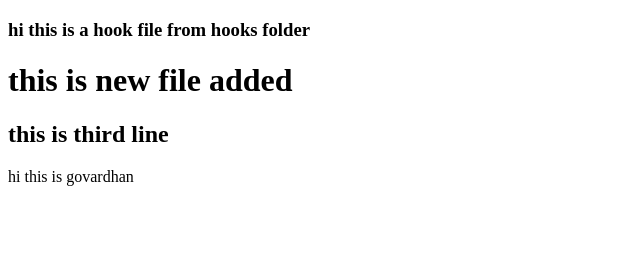
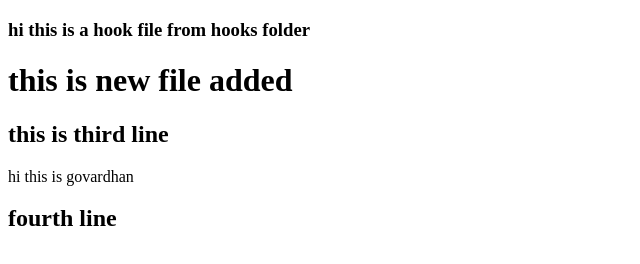
Before and after one commit to bhaskarini99/newtasktoday, a plain HTML site: page index.html in a window 1280 px wide. Shown: the whole page, without its empty margins (0-640 px from the left). Drawn offline with Linux system fonts and the light colour scheme.

Commit message:
pre commit hook

```diff
--- a/index.html
+++ b/index.html
@@ -11,6 +11,7 @@
     <h1> this is new file added</h1>
     <h2> this is third line</h2>
     <p>hi this is govardhan</p>
+    <h2> fourth line</h2>
 
 </body>
 </html>
```
